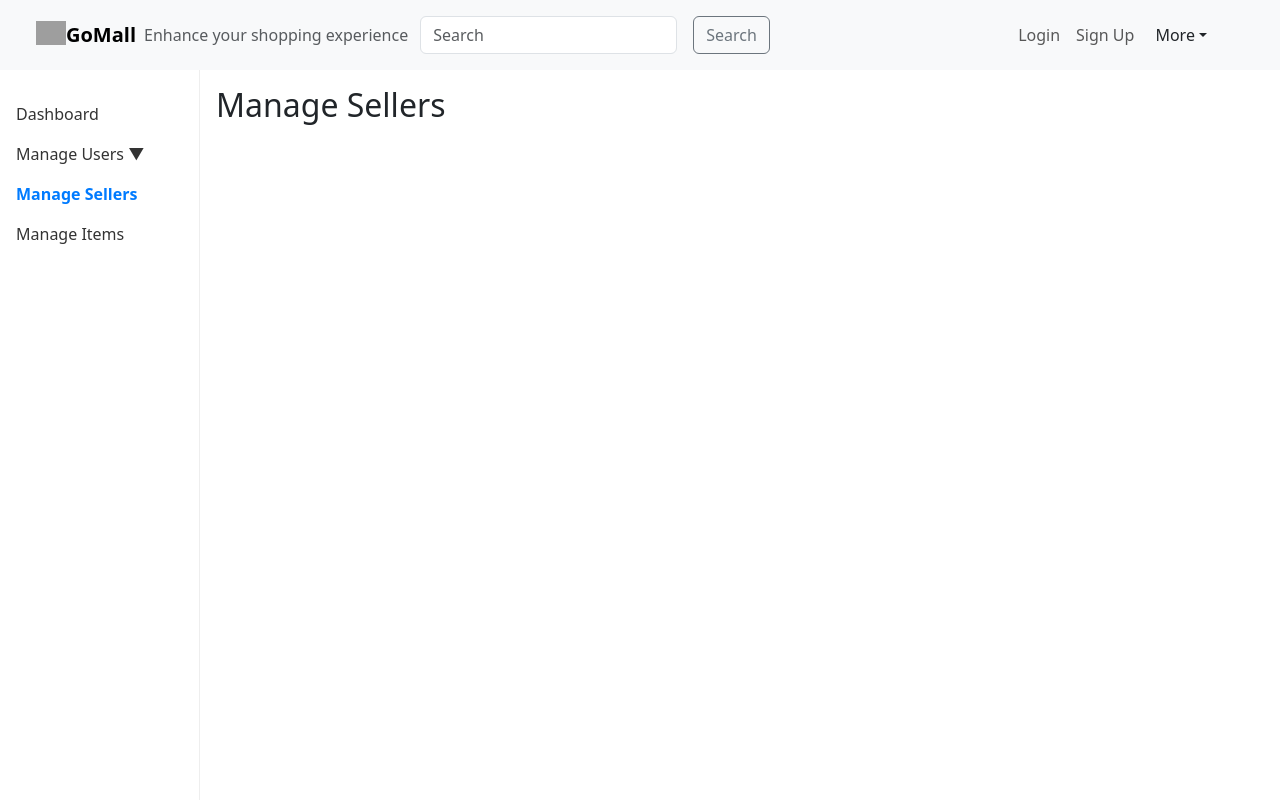
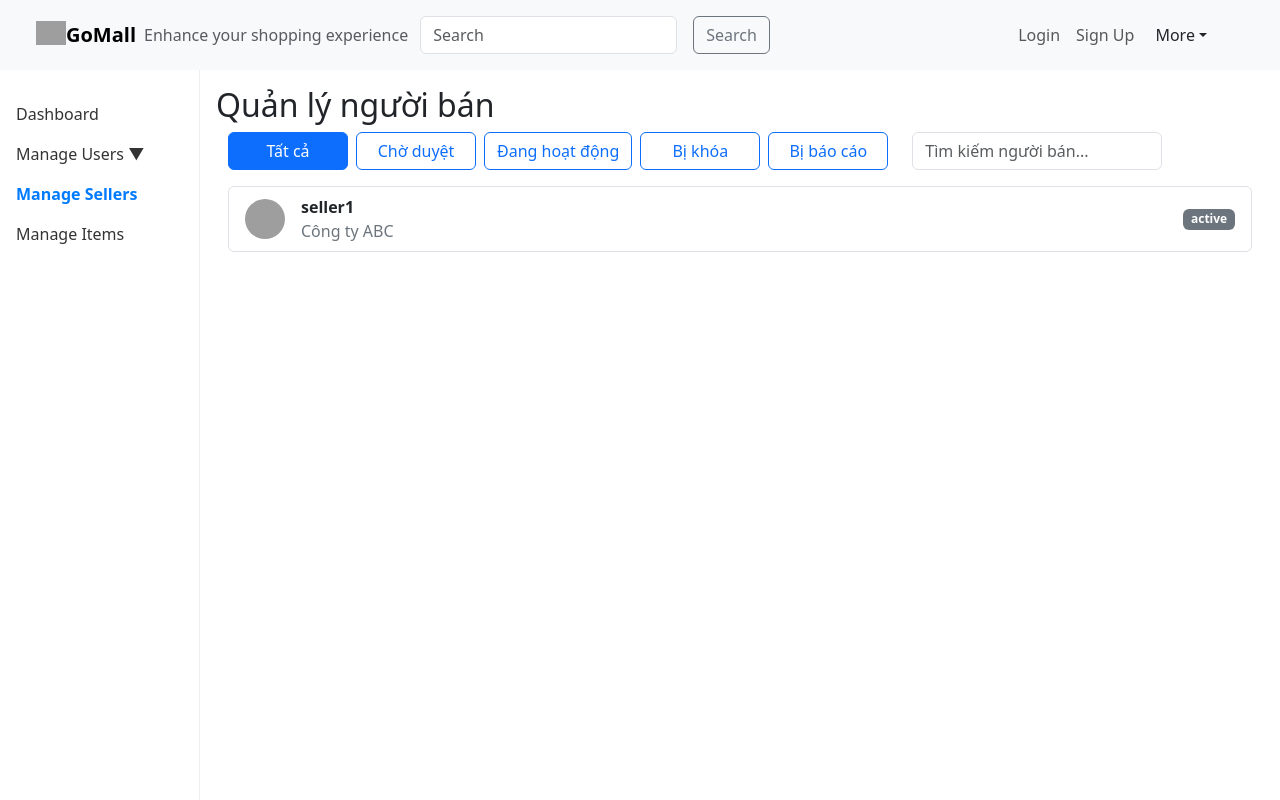
Before and after one commit to Alterix53/SE_GoMall, a React (Create React App) app in the folder e-commerce/gomallclient/: page /Admin/ManageSeller in a window 1280 px wide. Shown: the top 800 px of the page. Built offline with nearby package versions, Linux system fonts and the light colour scheme; grey boxes are pictures that could not be loaded.

Commit message:
add seller page + seller detail

```diff
--- a/e-commerce/gomallclient/src/Component/Admin/SellerDetailModal.jsx
+++ b/e-commerce/gomallclient/src/Component/Admin/SellerDetailModal.jsx
@@ -1,9 +1,45 @@
 import React from "react";
 
-function SellerDetailModal() {
+function SellerDetailModal({ seller }) {
   return (
     <div>
       {/* Seller detail modal content here */}
+      <div className="modal-dialog modal-lg">
+        <div className="modal-content">
+          <div className="modal-header">
+            <h5 className="modal-title">Seller Detail</h5>
+            <button type="button" className="btn-close" data-bs-dismiss="modal" aria-label="Close"></button>
+          </div>
+          <div className="modal-body">
+            <div className="row align-items-center mb-3">
+              {/* Ảnh người bán */}
+              <div className="col-md-3 text-center">
+                <img
+                  src={seller.avatarUrl || "/default-avatar.png"}
+                  alt="Seller Avatar"
+                  className="img-fluid rounded-circle"
+                  style={{ width: "100px", height: "100px", objectFit: "cover" }}
+                />
+              </div>
+              {/* Thông tin cơ bản */}
+              <div className="col-md-9">
+                <h4>{seller.username}</h4>
+                <p className="mb-1"><strong>Tên ĐKKD:</strong> {seller.businessName}</p>
+              </div>
+            </div>
+            {/* Thông tin chi tiết */}
+            <div className="row">
+              <div className="col-12">
+                <p><strong>Email:</strong> {seller.email}</p>
+                <p><strong>Số điện thoại:</strong> {seller.phone}</p>
+                <p><strong>Địa chỉ:</strong> {seller.address}</p>
+                <p><strong>Trạng thái:</strong> {seller.status}</p>
+                {/* Thêm các thông tin khác nếu cần */}
+              </div>
+            </div>
+          </div>
+        </div>
+      </div>
     </div>
   );
 }
--- a/e-commerce/gomallclient/src/Component/Admin/pages/ItemsPage.jsx
+++ b/e-commerce/gomallclient/src/Component/Admin/pages/ItemsPage.jsx
@@ -1,6 +1,7 @@
 import React, { useState } from "react";
 
 const FILTERS = [
+  { key: "all", label: "Tất cả" },
   { key: "new", label: "Sản phẩm mới lên sàn" },
   { key: "hot", label: "Sản phẩm hot" },
   { key: "reported", label: "Sản phẩm bị báo cáo" },
@@ -32,11 +33,39 @@ const PRODUCTS = [
 ];
 
 function ItemsPage() {
-  const [activeFilter, setActiveFilter] = useState(FILTERS[0].key);
-  const [currentPage, setCurrentPage] = useState(1);
+  const [activeFilter, setActiveFilter] = useState(FILTERS[0].key); // đổi danh mục
+  const [currentPage, setCurrentPage] = useState(1);  // trang hiện tại
+  const [searchTerm, setSearchTerm] = useState("");   // thanh tìm kiếm
   const itemsPerPage = 12;
 
-  const filteredProducts = PRODUCTS.filter((p) => p.type === activeFilter);
+  // Reset về trang 1 khi đổi filter hoặc search term
+  React.useEffect(() => {
+    setCurrentPage(1);
+  }, [activeFilter, searchTerm]);
+
+  // Nếu không có sản phẩm nào trên toàn bộ web
+  if (PRODUCTS.length === 0) {
+    return (
+      <div className="container-fluid">
+        <h2 className="row text-center" style={{ minWidth: 180 }}>Quản lý sản phẩm</h2>
+        <div className="alert alert-warning text-center mt-5">Chưa có sản phẩm</div>
+      </div>
+    );
+  }
+
+  // Lọc theo filter
+  let filteredProducts =
+    activeFilter === "all"
+      ? PRODUCTS
+      : PRODUCTS.filter((p) => p.type === activeFilter);
+
+  // Lọc theo search term
+  if (searchTerm.trim() !== "") {
+    filteredProducts = filteredProducts.filter((p) =>
+      p.name.toLowerCase().includes(searchTerm.toLowerCase())
+    );
+  }
+
   const totalPages = Math.ceil(filteredProducts.length / itemsPerPage);
   const paginatedProducts = filteredProducts.slice(
     (currentPage - 1) * itemsPerPage,
@@ -47,32 +76,32 @@ function ItemsPage() {
     if (page >= 1 && page <= totalPages) setCurrentPage(page);
   };
 
-  // Reset về trang 1 khi đổi filter
-  React.useEffect(() => {
-    setCurrentPage(1);
-  }, [activeFilter]);
-
   return (
     <div className="container-fluid">
+      <h2 className="row text-center" style={{ minWidth: 180 }}> Quản lý sản phẩm</h2>
       <div className="row">
-        {/* Sidebar filter */}
-        <div className="col-md-3 col-lg-2 border-end bg-light py-4">
-          <ul className="nav nav-pills flex-column">
+        {/* Filter buttons và thanh tìm kiếm cùng hàng */}
+        <div className="col-12 py-4">
+          <div className="d-flex gap-2 mb-3 align-items-center">
             {FILTERS.map((filter) => (
-              <li className="nav-item mb-2" key={filter.key}>
               <button
-                  className={`nav-link ${activeFilter === filter.key ? "active" : ""}`}
+                key={filter.key}
+                className={`btn btn${activeFilter === filter.key ? "-primary" : "-outline-primary"}`}
                 onClick={() => setActiveFilter(filter.key)}
-                  style={{ cursor: "pointer" }}
+                style={{ minWidth: 120 }}
               >
                 {filter.label}
               </button>
-              </li>
             ))}
-          </ul>
+            <input
+              type="text"
+              className="form-control ms-3"
+              style={{ maxWidth: 250 }}
+              placeholder="Tìm kiếm sản phẩm..."
+              value={searchTerm}
+              onChange={e => setSearchTerm(e.target.value)}
+            />
           </div>
-        {/* Product list */}
-        <div className="col-md-9 col-lg-10 py-4">
           <h2 className="mb-4">{FILTERS.find(f => f.key === activeFilter)?.label}</h2>
           <ul className="list-group">
             {paginatedProducts.length === 0 && (
--- a/e-commerce/gomallclient/src/Component/Admin/pages/ManageSellerPage.jsx
+++ b/e-commerce/gomallclient/src/Component/Admin/pages/ManageSellerPage.jsx
@@ -1,11 +1,102 @@
-import React from "react";
+import React, { useState } from "react";
+import SellerDetailModal from "../SellerDetailModal";
 
+const FILTERS = [
+  { key: "all", label: "Tất cả" },
+  { key: "pending", label: "Chờ duyệt" },
+  { key: "active", label: "Đang hoạt động" },
+  { key: "banned", label: "Bị khóa" },
+  { key: "reported", label: "Bị báo cáo" },
+];
+
+const SELLERS = [
+  {
+    id: 1,
+    username: "seller1",
+    businessName: "Công ty ABC",
+    email: "seller1@email.com",
+    phone: "0123456789",
+    address: "Hà Nội",
+    status: "active",
+    avatarUrl: "",
+  },
+  // ... thêm dữ liệu mẫu
+];
 
 function ManageSellerPage() {
+  const [activeFilter, setActiveFilter] = useState(FILTERS[0].key);
+  const [searchTerm, setSearchTerm] = useState("");
+  const [selectedSeller, setSelectedSeller] = useState(null);
+
+  let filteredSellers =
+    activeFilter === "all"
+      ? SELLERS
+      : SELLERS.filter((s) => s.status === activeFilter);
+
+  if (searchTerm.trim() !== "") {
+    filteredSellers = filteredSellers.filter(
+      (s) =>
+        s.username.toLowerCase().includes(searchTerm.toLowerCase()) ||
+        s.businessName.toLowerCase().includes(searchTerm.toLowerCase()) ||
+        s.email.toLowerCase().includes(searchTerm.toLowerCase())
+    );
+  }
+
   return (
-    <div>
-      <h2>Manage Sellers</h2>
-
+    <div className="container-fluid">
+      <h2 className="row text-center" style={{ minWidth: 180 }}>Quản lý người bán</h2>
+      <div className="d-flex gap-2 mb-3 align-items-center">
+        {FILTERS.map((filter) => (
+          <button
+            key={filter.key}
+            className={`btn btn${activeFilter === filter.key ? "-primary" : "-outline-primary"}`}
+            onClick={() => setActiveFilter(filter.key)}
+            style={{ minWidth: 120 }}
+          >
+            {filter.label}
+          </button>
+        ))}
+        <input
+          type="text"
+          className="form-control ms-3"
+          style={{ maxWidth: 250 }}
+          placeholder="Tìm kiếm người bán..."
+          value={searchTerm}
+          onChange={e => setSearchTerm(e.target.value)}
+        />
+      </div>
+      <ul className="list-group">
+        {filteredSellers.length === 0 && (
+          <li className="list-group-item text-muted">Không có người bán nào.</li>
+        )}
+        {filteredSellers.map((seller) => (
+          <li
+            className="list-group-item d-flex align-items-center"
+            key={seller.id}
+            style={{ cursor: "pointer" }}
+            onClick={() => setSelectedSeller(seller)}
+          >
+            <img
+              src={seller.avatarUrl || "/default-avatar.png"}
+              alt="avatar"
+              className="rounded-circle me-3"
+              style={{ width: 40, height: 40, objectFit: "cover" }}
+            />
+            <div>
+              <div className="fw-bold">{seller.username}</div>
+              <div className="text-secondary">{seller.businessName}</div>
+            </div>
+            <span className="ms-auto badge bg-secondary">{seller.status}</span>
+          </li>
+        ))}
+      </ul>
+      {/* Modal chi tiết người bán */}
+      {selectedSeller && (
+        <div className="modal show d-block" tabIndex="-1">
+          <div className="modal-backdrop fade show" onClick={() => setSelectedSeller(null)} />
+          <SellerDetailModal seller={selectedSeller} />
+        </div>
+      )}
     </div>
   );
 }
```
Lines whose indentation alone changed are shown as unchanged.
